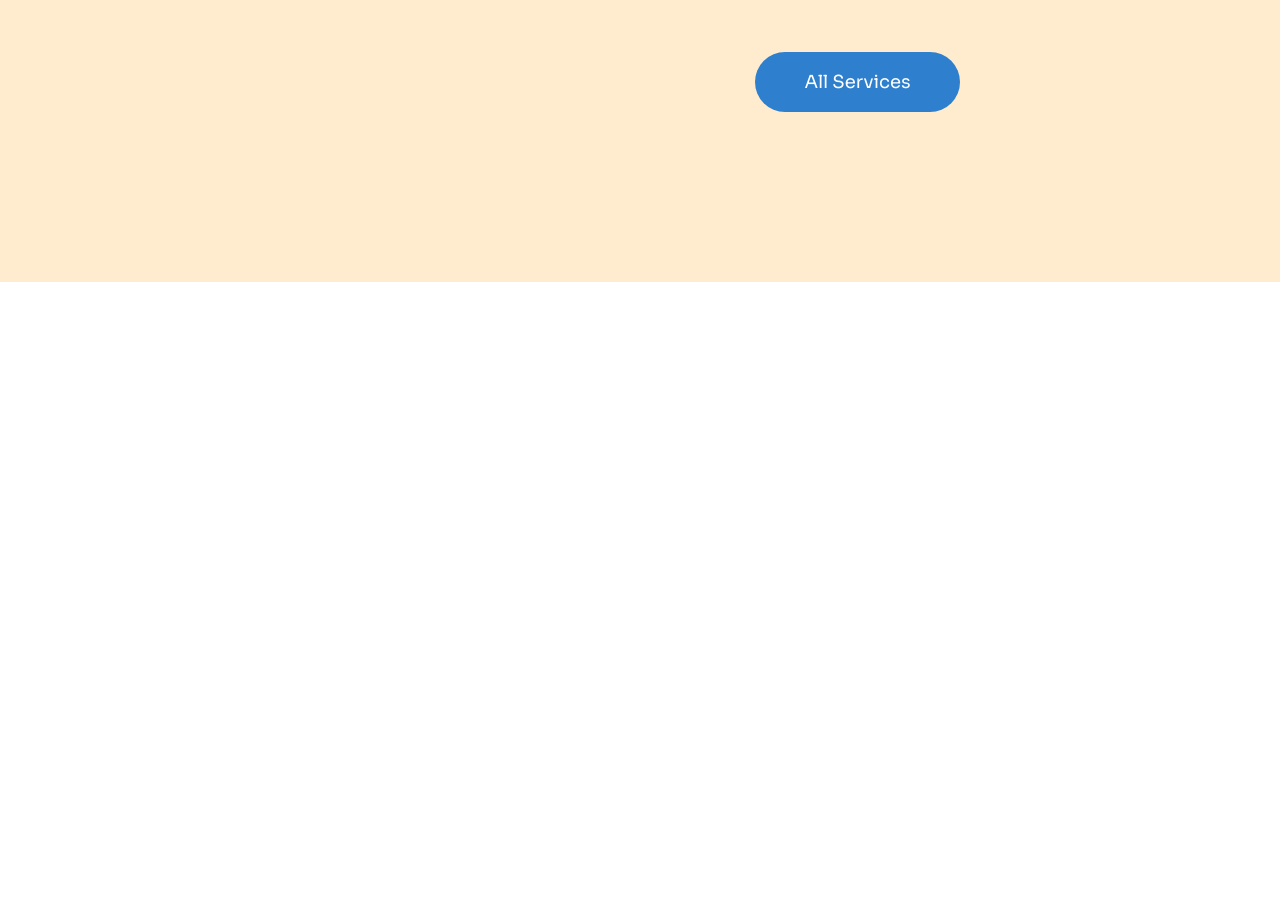
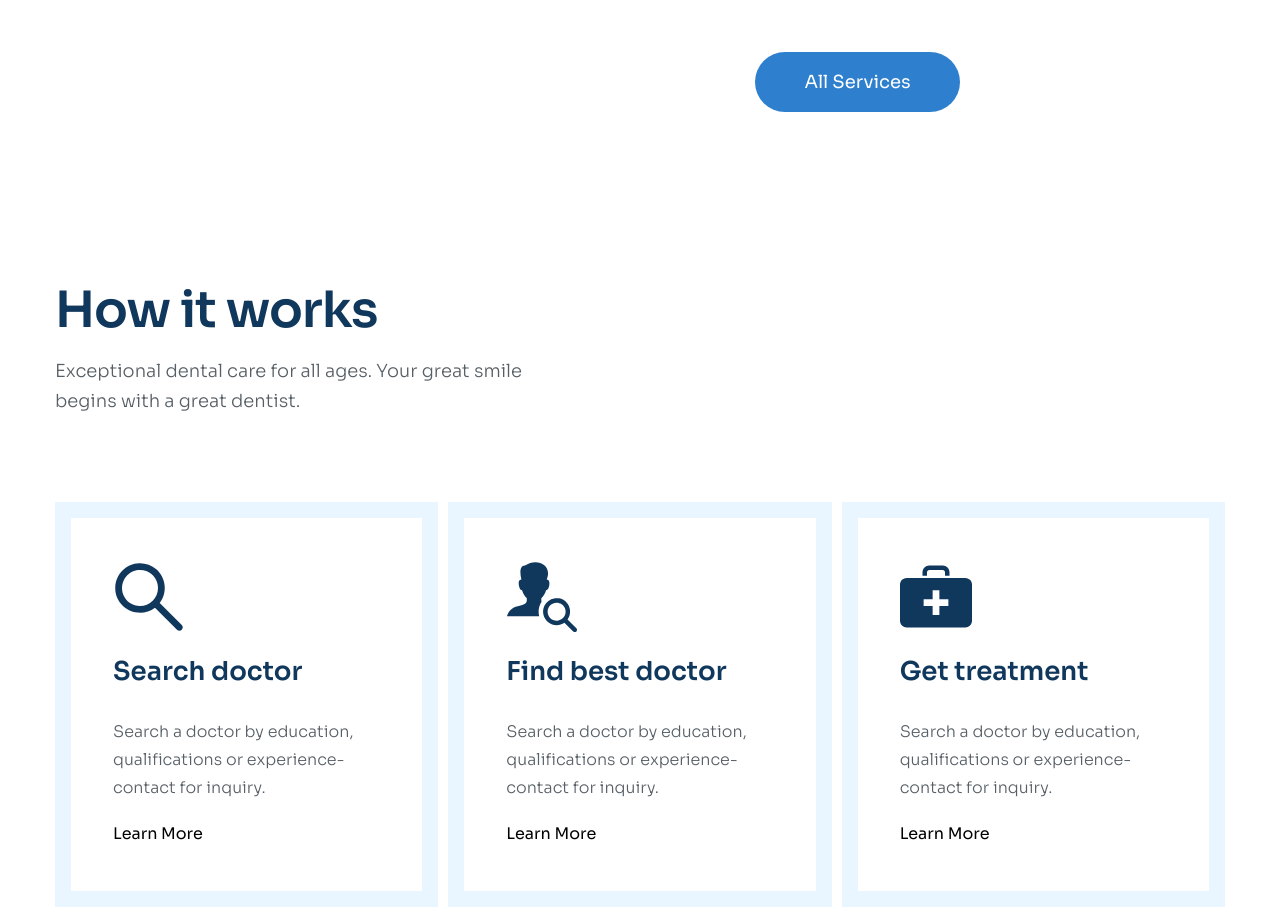
Before and after one commit to TLammgh/S-n-Ph-m-3, a plain HTML site: page index.html in a window 1280 px wide. Shown: the part 1491-2398 px from the top of the page. Before the commit the page ends 1773 px from the top, so only its background shows below. Drawn offline with Linux system fonts and the light colour scheme; files that its build step writes are made by us from their sources.

Commit message:
3. works

```diff
--- a/assect/style.css
+++ b/assect/style.css
@@ -188,7 +188,7 @@ ul {
 /* service */
 .service {
   padding: 170px 0;
-  background: blanchedalmond;
+  background: #fff;
 }
 
 .service__info {
@@ -273,3 +273,59 @@ ul {
   justify-content: center;
   align-items: center;
 }
+
+/* works */
+
+/* works-top */
+.works-desc {
+  width: 468px;
+}
+
+/* works-bot */
+.works-bot {
+  padding-top: 86px;
+  display: grid;
+  grid-template-columns: repeat(3, 1fr);
+  column-gap: 10px;
+}
+
+.works-bot__item {
+  padding: 43px 42px;
+  background: #fff;
+  border: 16px solid #eaf6ff;
+  transition: 0.25s;
+}
+
+.works-bot__item:hover {
+  border-color: #2e80ce;
+  transform: translateY(-16px);
+}
+
+.works-bot__logo {
+  width: 72px;
+  height: 72px;
+}
+
+.work-bot__info {
+  margin-top: 18px;
+  color: #10375c;
+  font-size: 2.6rem;
+  font-weight: 600;
+  line-height: 1.38;
+}
+
+.works-bot__desc {
+  margin-top: 28px;
+  width: 254px;
+  color: #575f66;
+  font-size: 1.6rem;
+  font-weight: 300;
+  line-height: 1.75;
+}
+
+.works-bot__spans {
+  margin-top: 18px;
+  display: inline-block;
+  font-size: 1.6rem;
+  line-height: 1.75;
+}
--- a/index.html
+++ b/index.html
@@ -253,6 +253,56 @@
           </div>
         </div>
       </section>
+      <section class="works">
+        <div class="container">
+          <h3 class="works-info section-info">How it works</h3>
+          <p class="works-desc section-desc">
+            Exceptional dental care for all ages. Your great smile begins with a
+            great dentist.
+          </p>
+          <div class="works-bot">
+            <div class="works-bot__item">
+              <img
+                src="./assect/png/search1.svg"
+                alt="Search doctor"
+                class="works-bot__logo"
+              />
+              <p class="work-bot__info">Search doctor</p>
+              <p class="works-bot__desc">
+                Search a doctor by education, qualifications or
+                experience-contact for inquiry.
+              </p>
+              <span class="works-bot__spans">Learn More</span>
+            </div>
+            <div class="works-bot__item">
+              <img
+                src="./assect/png/Orion_find-user.svg"
+                alt="Find best doctor"
+                class="works-bot__logo"
+              />
+              <p class="work-bot__info">Find best doctor</p>
+              <p class="works-bot__desc">
+                Search a doctor by education, qualifications or
+                experience-contact for inquiry.
+              </p>
+              <span class="works-bot__spans">Learn More</span>
+            </div>
+            <div class="works-bot__item">
+              <img
+                src="./assect/png/Orion_first-aid-kit.svg"
+                alt="Get treatment"
+                class="works-bot__logo"
+              />
+              <p class="work-bot__info">Get treatment</p>
+              <p class="works-bot__desc">
+                Search a doctor by education, qualifications or
+                experience-contact for inquiry.
+              </p>
+              <span class="works-bot__spans">Learn More</span>
+            </div>
+          </div>
+        </div>
+      </section>
     </main>
   </body>
 </html>
```
Also changed, not shown: assect/png/Orion_find-user.svg (added), assect/png/Orion_first-aid-kit.svg (added), assect/png/search1.svg (added).
